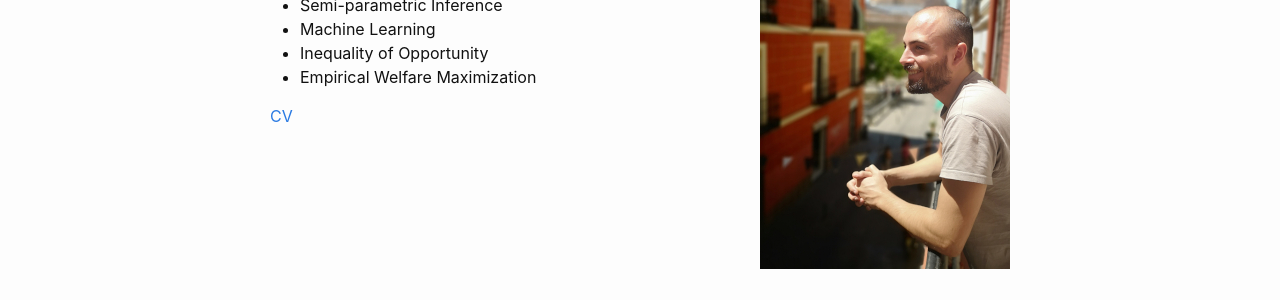
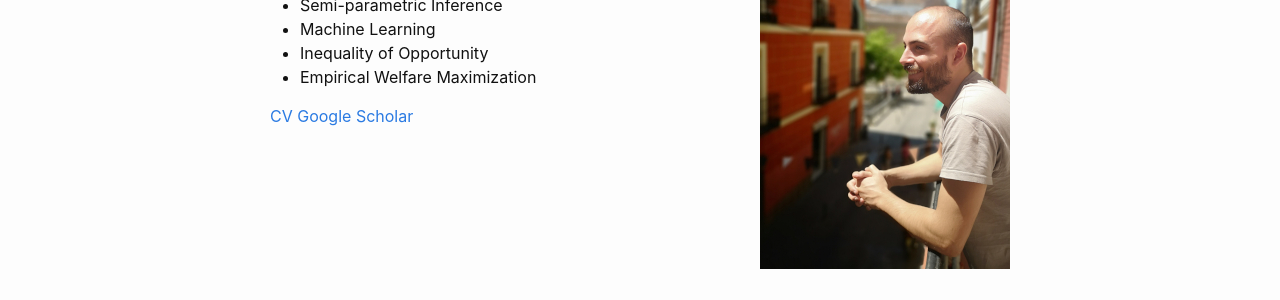
Before and after one commit to joelters/Website, a Jekyll site: the page built from index.markdown, in a window 1280 px wide. Shown: the part 192-492 px from the top of the page. Built offline with Jekyll 4.4.1, drawn with Linux system fonts in a browser that asks for light colours.

Commit message:
add google scholar

```diff
--- a/index.markdown
+++ b/index.markdown
@@ -17,3 +17,4 @@ My research interests are:
   * Empirical Welfare Maximization
 
 [CV](https://raw.githubusercontent.com/joelters/website/gh-pages/assets/cv.pdf)
+[Google Scholar](https://scholar.google.com/citations?user=NDAc42oAAAAJ&hl=es&oi=ao)
```
